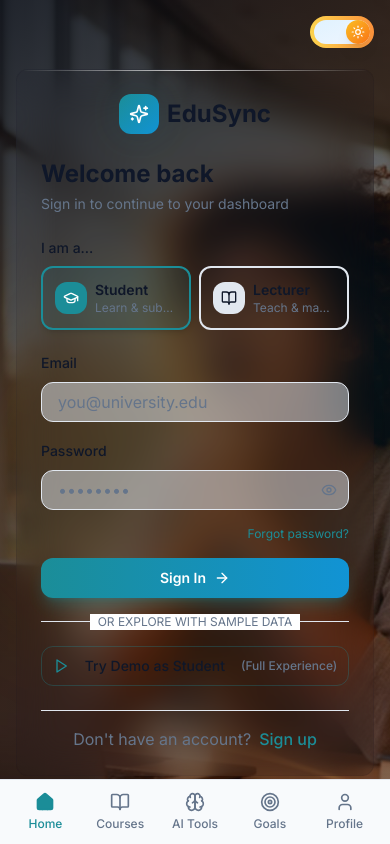
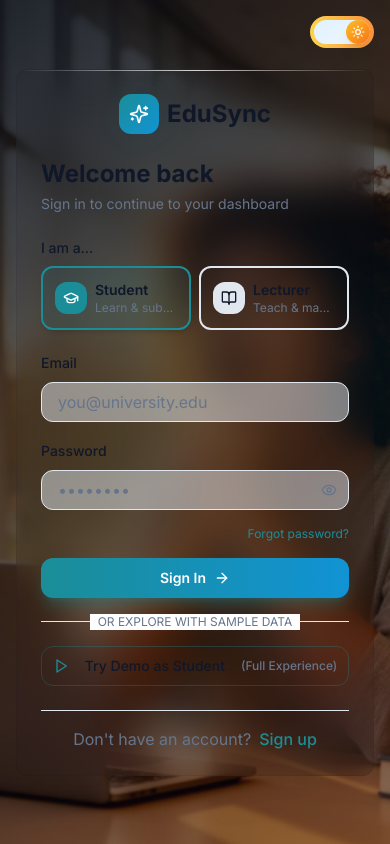
Before and after one commit to BISHOP-X/SMARTSTUDENT, a React (Vite) app: page / in a window 390 px wide. Built offline with nearby package versions, Linux system fonts and the light colour scheme; no server answers; the HTML template or start-up script is replaced by a standard one.

Commit message:
Fix: hide MobileNav on login page (show only when authenticated)

```diff
--- a/src/App.tsx
+++ b/src/App.tsx
@@ -56,7 +56,7 @@ const RoleProtectedRoute = ({
 
 // Routes component that uses auth context
 const AppRoutes = () => {
-  const { userRole, logout } = useAuth();
+  const { userRole, logout, isAuthenticated } = useAuth();
   const role = userRole || "student";
 
   return (
@@ -154,7 +154,7 @@ const AppRoutes = () => {
       {/* ADD ALL CUSTOM ROUTES ABOVE THE CATCH-ALL "*" ROUTE */}
       <Route path="*" element={<NotFound />} />
     </Routes>
-    <MobileNav userRole={role} />
+    {isAuthenticated && <MobileNav userRole={role} />}
     </>
   );
 };
```
